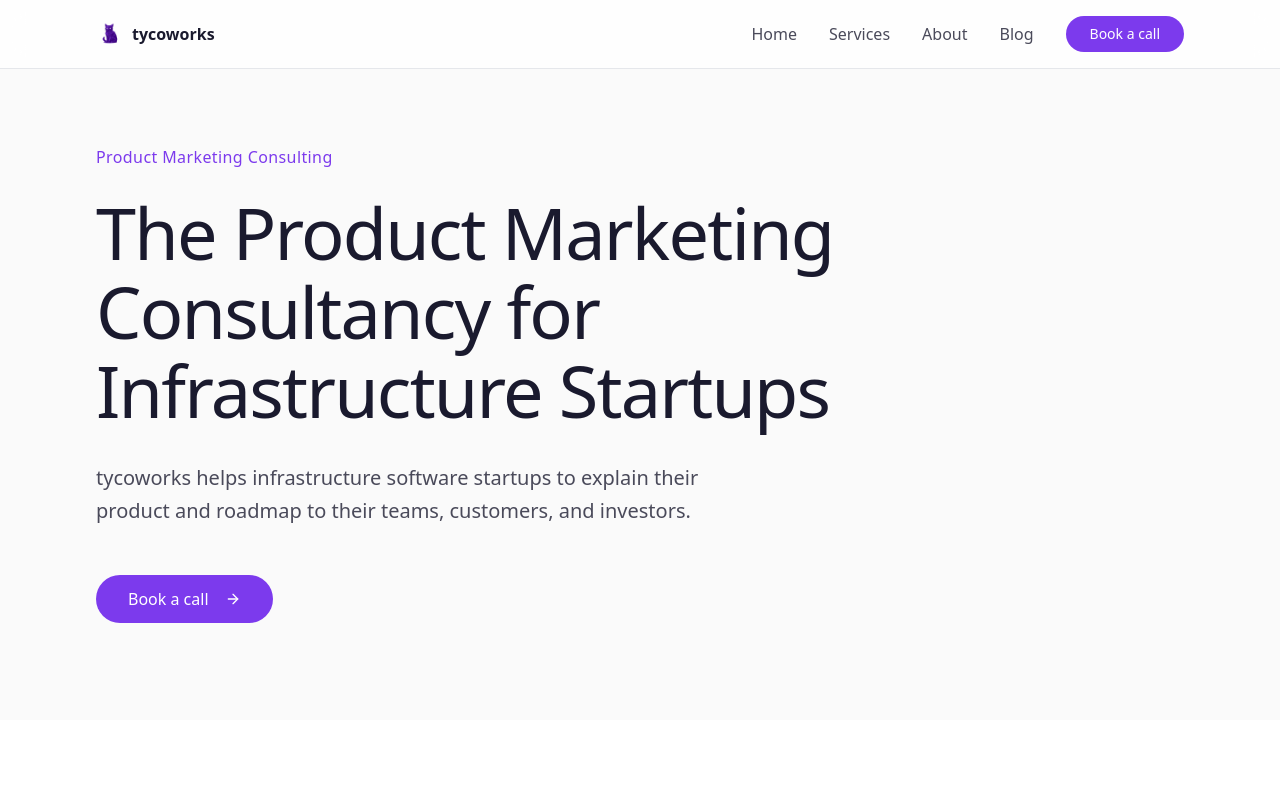
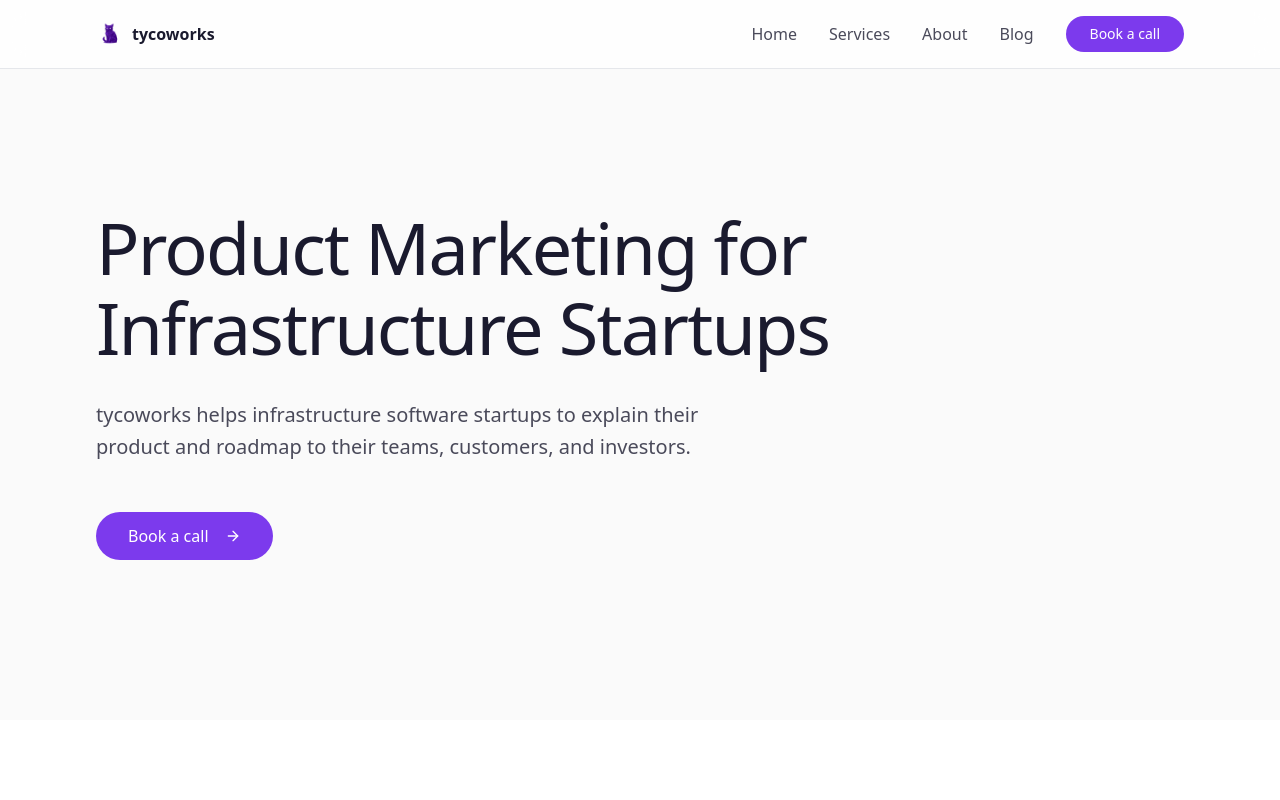
Before and after one commit to tycoworks/website, a Next.js app: page / in a window 1280 px wide. Shown: the top 800 px of the page. Built offline with nearby package versions, Linux system fonts and the light colour scheme.

Commit message:
Remove hero eyebrow, simplify headline
🤖 Generated with [Claude Code](https://claude.com/claude-code)

Co-Authored-By: Claude Opus 4.5 <noreply@anthropic.com>

```diff
--- a/src/app/page.tsx
+++ b/src/app/page.tsx
@@ -149,18 +149,11 @@ export default function Home() {
           animate="animate"
           variants={stagger}
         >
-          <motion.p
-            className="text-[#7c3aed] font-medium tracking-wide text-sm md:text-base mb-6"
-            variants={fadeUp}
-          >
-            Product Marketing Consulting
-          </motion.p>
-
           <motion.h1
             className="text-4xl md:text-5xl lg:text-6xl xl:text-7xl font-light text-[#1a1a2e] leading-[1.1] tracking-tight mb-8"
             variants={fadeUp}
           >
-            The Product Marketing Consultancy for <span className="font-medium">Infrastructure Startups</span>
+            Product Marketing for <span className="font-medium">Infrastructure Startups</span>
           </motion.h1>
 
           <motion.p
```
